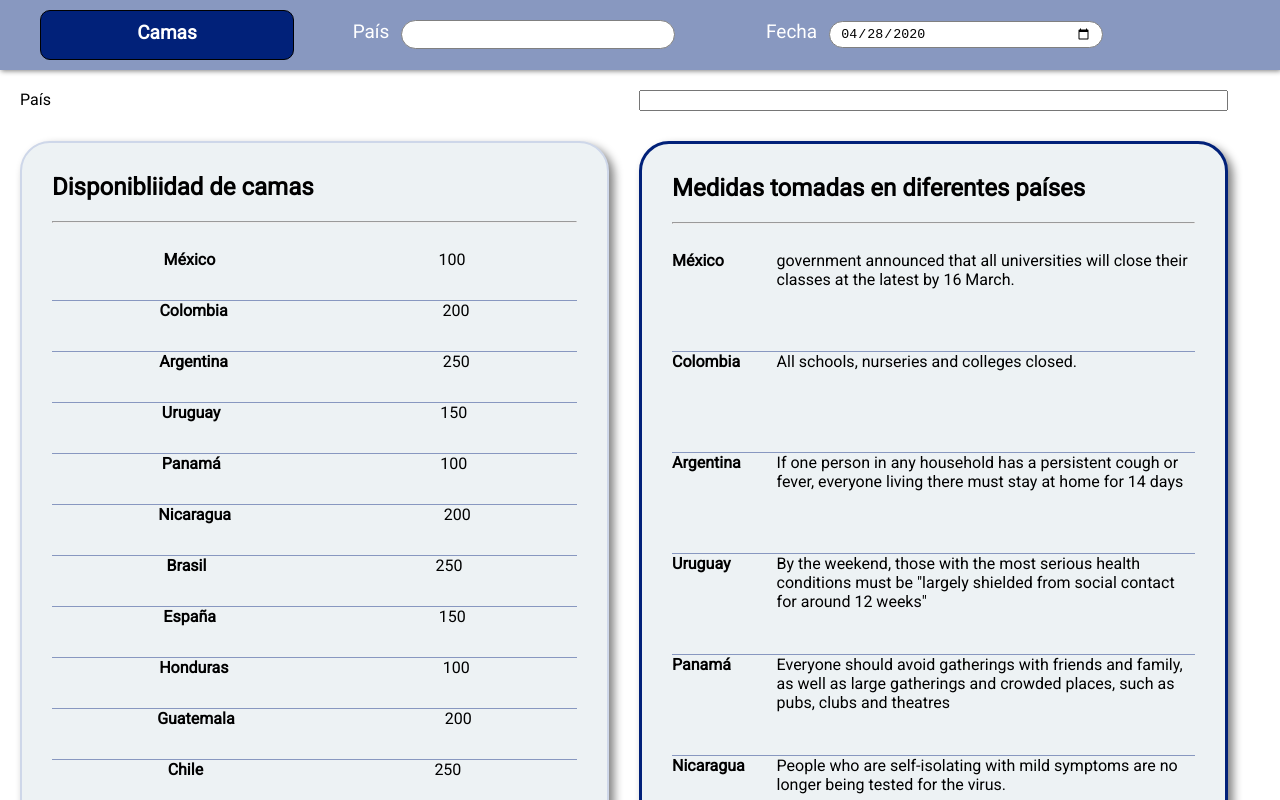
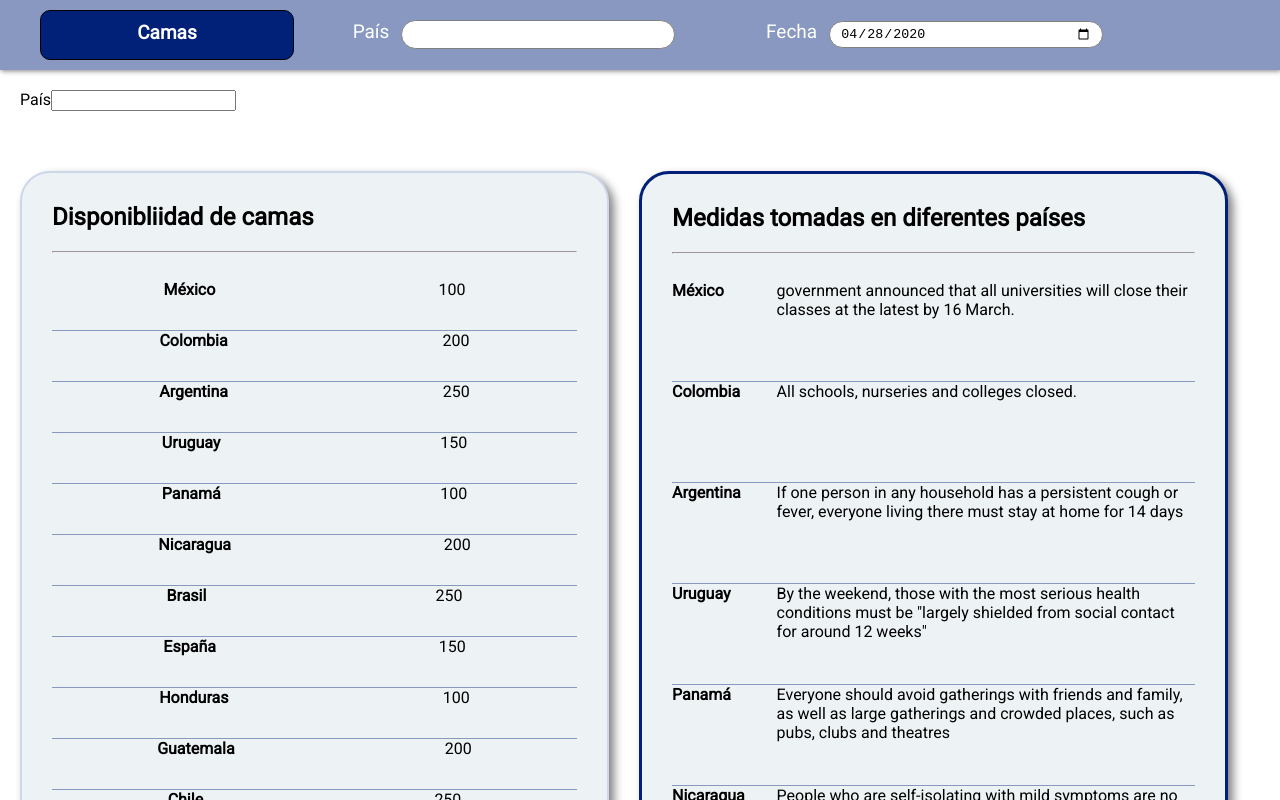
Before and after one commit to Armando101/Xilbab-, an Angular app: page /home in a window 1280 px wide. Shown: the top 800 px of the page. Built offline with nearby package versions, Linux system fonts and the light colour scheme.

Commit message:
Mensaje de eror al no encontrar un país

```diff
--- a/src/app/home/components/dashboard/dashboard.component.html
+++ b/src/app/home/components/dashboard/dashboard.component.html
@@ -1,12 +1,17 @@
 <div class="dashboard">
-<label for="">País</label><input (input)="busquedaPaises($event.target.value)" type="text">
-	<div class="dashboard__cards" [ngClass] = "{'highlight-cards': highlight_camas }">
+	<div class="textInput">
+		<label for="">País</label><input (input)="busquedaPaises($event.target.value)" type="text">
+	</div>
+	<div class="notFoundMessage" *ngIf="notFoundMessage">
+		<p>País no encontrado</p>
+	</div>
+	<div class="dashboard__cards camas" [ngClass] = "{'highlight-cards': highlight_camas }">
 		<h2>Disponibliidad de camas</h2>
 		<hr>
 		<br>
 		<app-camas [camas]="camas"></app-camas>
 	</div>
-	<div class="dashboard__cards" [ngClass]="{ 'highlight-cards': !highlight_camas}">
+	<div class="dashboard__cards medidas" [ngClass]="{ 'highlight-cards': !highlight_camas}">
 		<h2>Medidas tomadas en diferentes países</h2>
 		<hr>
 		<br>
--- a/src/app/home/components/dashboard/dashboard.component.ts
+++ b/src/app/home/components/dashboard/dashboard.component.ts
@@ -20,6 +20,7 @@ export class DashboardComponent implements OnInit {
 	public camas: Camas[];
 	public medidas: Medidas[];
 
+  public notFoundMessage: boolean;
   public highlight_camas;
 
   constructor(
@@ -44,7 +45,12 @@ export class DashboardComponent implements OnInit {
   }
 
   busquedaPaises(Pais) {
-    this._camasService.setCamas(Pais);
-    this._medidasService.setMedidas(Pais);
+    try {
+      this._camasService.setCamas(Pais);
+      this._medidasService.setMedidas(Pais);
+      this.notFoundMessage = false;
+    } catch (error) {
+      this.notFoundMessage = true;
+    }
   }
 }
--- a/src/app/home/components/medidas-camas/medidas-camas.component.html
+++ b/src/app/home/components/medidas-camas/medidas-camas.component.html
@@ -1,8 +1,8 @@
 <div class="Medidas">
 	<div class="medidas-camas">
-		<h2>México</h2>
-		<span>324 camas</span>
+		<h2>{{camas[0].code_country}}</h2>
+		<span>{{camas[0].amount}} camas</span>
 		<h2>Medidas</h2>
-		Lorem ipsum dolor sit amet, consectetur adipisicing elit. Ab deserunt quaerat ducimus itaque adipisci inventore velit est natus veritatis facere voluptatem incidunt, animi, quis suscipit modi voluptatibus dignissimos fugiat? Quod!
+		{{medidas[0].measure}}
 	</div>
 </div>
--- a/src/app/home/components/medidas-camas/medidas-camas.component.ts
+++ b/src/app/home/components/medidas-camas/medidas-camas.component.ts
@@ -13,6 +13,9 @@ export class MedidasCamasComponent implements OnInit {
 	@Input() medidas: Medidas[];
 	@Input() camas: Camas[];
 
+	// public medida = this.medidas[0];
+	//public cama = this.camas[0];
+
   constructor() { }
 
   ngOnInit(): void {
--- a/src/app/home/services/camas.service.ts
+++ b/src/app/home/services/camas.service.ts
@@ -64,9 +64,12 @@ export class CamasService {
 		this.searchCamas = [];
 		this.totalCamas
 			.filter(country => country.code_country.toLowerCase().includes(Pais.toLowerCase()))
+			.sort((a, b) => a.code_country.localeCompare(b.code_country))
 			.map(countryObj => this.searchCamas.push(countryObj));
 
-		// console.log(this.searchCamas);
+		if (this.searchCamas.length == 0) {
+			throw new Error("Not found");
+		}
 		this.set_camas.next(Pais);
 	}
 
--- a/src/app/home/services/medidas.service.ts
+++ b/src/app/home/services/medidas.service.ts
@@ -49,6 +49,7 @@ export class MedidasService {
 		this.searchMedidas = [];
 		this.totalMedidas
 			.filter(country => country.code_country.toLowerCase().includes(Pais.toLowerCase()))
+			.sort((a, b) => a.code_country.localeCompare(b.code_country))
 			.map(countryObj => this.searchMedidas.push(countryObj));
 
 		this.set_medidas.next(Pais);
--- a/src/estilos/_dashboard.scss
+++ b/src/estilos/_dashboard.scss
@@ -3,6 +3,9 @@
 	// padding: 10px 30px;
 	display: grid;
 	grid-template-columns: 47.5% 47.5%;
+	grid-template-areas:"textInput textInput"
+						"notFoundMessage notFoundMessage"
+						"card-bed card-measure";
 	grid-gap: 30px;
 //	border: 1px solid $primary_brand;
 }
@@ -36,6 +39,31 @@
 	height: 100px;
 	border-bottom: 1px solid $primary_brand;
 }
+
+.camas {
+	grid-area: card-bed;
+}
+
+.medidas {
+	grid-area: card-measure;
+}
+
+.notFoundMessage {
+	grid-area: notFoundMessage;
+
+	background-color: #f2dede;
+	color: #bb4442;
+	padding-left: 3%;
+	border-radius: 20px;
+	text-align: center;
+	font-size: 20px;
+}
+
+.textInput {
+	grid-area: textInput;
+	width: 50%;
+}
+
 .highlight-cards {
 	border: 3px solid $primary_action;
 }
@@ -60,4 +88,8 @@
 	.medidas-camas__pais {
 		font-weight: 600;
 	}
+
+	.notFoundMessage {
+		width: 95%;
+	}
 }
```
